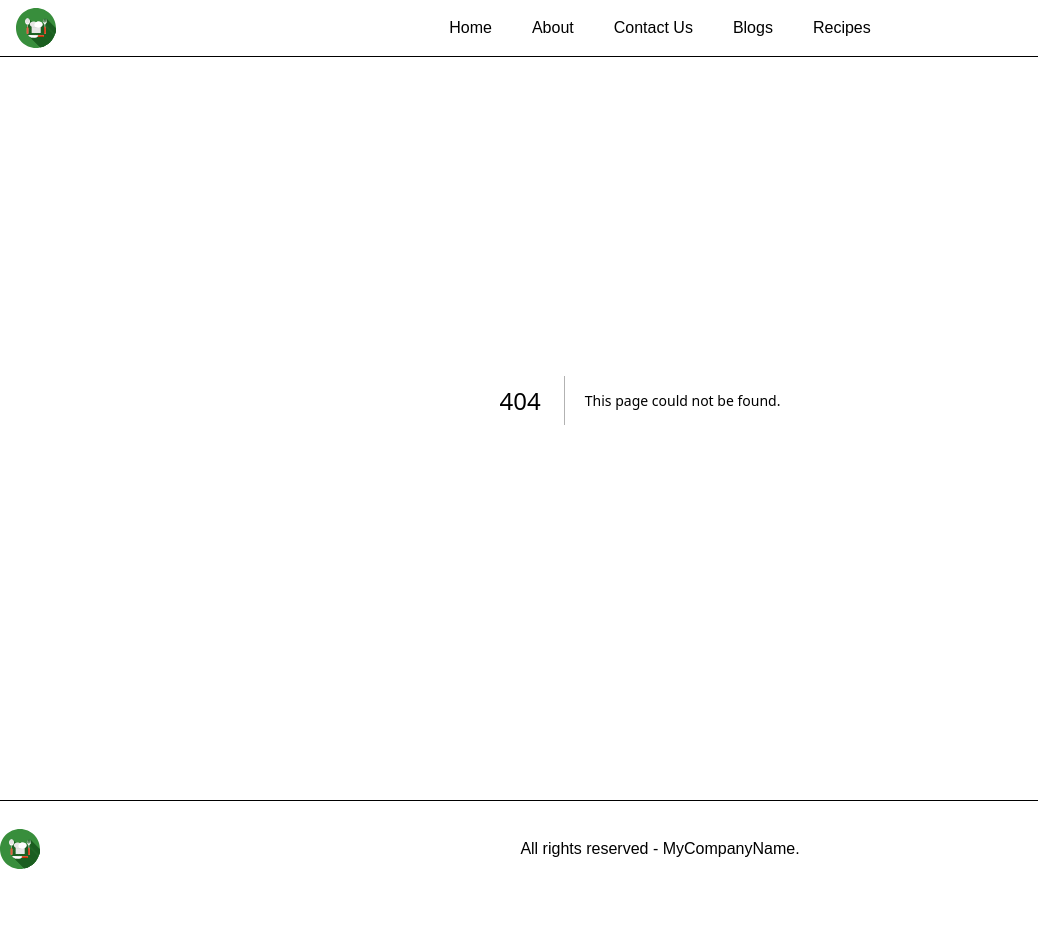
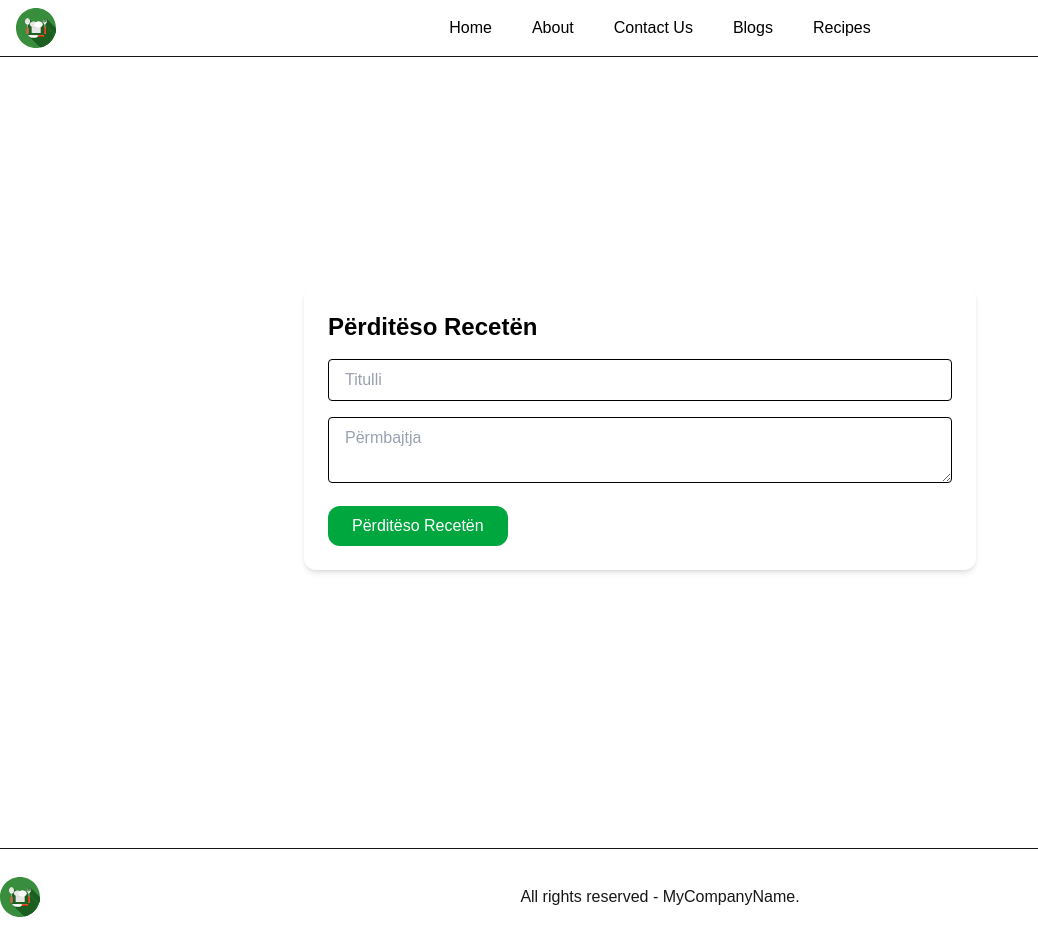
Before and after one commit to emorina1/foodly, a Next.js app: page /update/recipes/1 in a window 1280 px wide. Before the commit this address had no page. Shown: the whole page, without its empty margins (0-1038 px from the left). Before the commit the page ends 897 px from the top, so only its background shows below. Built offline with nearby package versions, Linux system fonts and the light colour scheme; no server answers.

Commit message:
update
permiresimi i funksionalitetit te crudit tash eshte nrregull

```diff
--- a/src/pages/update/recipe/[id].tsx
+++ /dev/null
@@ -1,71 +0,0 @@
-import { Recipe } from "@/api/models/Recipe";
-import useFetch from "hooks/useFetch";
-import { useRouter } from "next/router";
-import { useEffect, useState } from "react";
-
-export default function UpdateRecipe() {
-  const router = useRouter();
-  const { id } = router.query;
-
-  const [newRecipe, setNewRecipe] = useState({ title: "", body: "" });
-
-  const {
-    data: existingRecipe,
-    loading,
-    put,
-  } = useFetch<Recipe>(id ? `/api/recipes/${id}` : "");
-
-  useEffect(() => {
-    if (existingRecipe) {
-      setNewRecipe({
-        title: existingRecipe.title,
-        body: existingRecipe.body,
-      });
-    }
-  }, [existingRecipe]);
-
-  const handleUpdate = async () => {
-    if (!newRecipe.title || !newRecipe.body || !id) return;
-    await put(newRecipe);
-    router.push("/recipes");
-  };
-
-  if (loading) return <p className="text-center mt-10">Loading...</p>;
-
-  return (
-    <div className="pt-12">
-      <div className="flex flex-col items-center justify-center min-h-screen gap-y-20">
-        <div className="mb-10 max-w-2xl mx-auto bg-white p-6 rounded-xl shadow-md">
-          <h2 className="text-black text-2xl font-semibold mb-4">
-            Update Recipe
-          </h2>
-          <input
-            type="text"
-            placeholder="Title"
-            value={newRecipe.title}
-            onChange={(e) =>
-              setNewRecipe({ ...newRecipe, title: e.target.value })
-            }
-            className="w-full px-4 py-2 mb-4 border rounded placeholder-gray-400 text-black"
-          />
-          <textarea
-            placeholder="Content"
-            value={newRecipe.body}
-            onChange={(e) =>
-              setNewRecipe({ ...newRecipe, body: e.target.value })
-            }
-            className="w-full px-4 py-2 mb-4 border rounded placeholder-gray-400 text-black"
-          />
-          <button
-            onClick={handleUpdate}
-            className="px-6 py-2 bg-green-600 text-white rounded-xl hover:bg-green-700 transition"
-          >
-            Update Recipe
-          </button>
-        </div>
-      </div>
-    </div>
-  );
-}
-
-UpdateRecipe.displayName = "Update Recipe | My Application";
--- /dev/null
+++ b/src/pages/update/recipes/[id].tsx
@@ -0,0 +1,96 @@
+import { useEffect, useState } from "react";
+import { useRouter } from "next/router";
+import Head from "next/head";
+import { Recipe } from "@/api/models/Recipe";
+import useFetch from "hooks/useFetch";
+
+export default function UpdateRecipe() {
+  const router = useRouter();
+  const { id } = router.query;
+
+  const [newRecipe, setNewRecipe] = useState({ title: "", body: "" });
+  const [isUpdating, setIsUpdating] = useState(false);
+
+  const {
+    data: existingRecipe,
+    loading,
+    put,
+    error,
+  } = useFetch<Recipe>(id ? `/api/recipes/${id}` : "");
+
+  // Mbush formën me të dhënat ekzistuese
+  useEffect(() => {
+    if (existingRecipe) {
+      setNewRecipe({
+        title: existingRecipe.title,
+        body: existingRecipe.body,
+      });
+    }
+  }, [existingRecipe]);
+
+  const handleUpdate = async () => {
+    if (!newRecipe.title || !newRecipe.body || !id) return;
+
+    try {
+      setIsUpdating(true);
+      await put(newRecipe);
+      router.push("/recipes");
+    } catch (err) {
+      console.error("Gabim gjatë përditësimit:", err);
+      alert("Gabim gjatë përditësimit të recetës.");
+    } finally {
+      setIsUpdating(false);
+    }
+  };
+
+  if (!id || loading) return <p className="text-center mt-10">Loading...</p>;
+
+  return (
+    <>
+      <Head>
+        <title>Update Recipe | My Application</title>
+      </Head>
+
+      <div className="pt-12">
+        <div className="flex flex-col items-center justify-center min-h-screen gap-y-20">
+          <div className="mb-10 max-w-2xl mx-auto bg-white p-6 rounded-xl shadow-md">
+            <h2 className="text-black text-2xl font-semibold mb-4">
+              Përditëso Recetën
+            </h2>
+
+            <input
+              type="text"
+              placeholder="Titulli"
+              value={newRecipe.title}
+              onChange={(e) =>
+                setNewRecipe({ ...newRecipe, title: e.target.value })
+              }
+              className="w-full px-4 py-2 mb-4 border rounded placeholder-gray-400 text-black"
+            />
+
+            <textarea
+              placeholder="Përmbajtja"
+              value={newRecipe.body}
+              onChange={(e) =>
+                setNewRecipe({ ...newRecipe, body: e.target.value })
+              }
+              className="w-full px-4 py-2 mb-4 border rounded placeholder-gray-400 text-black"
+            />
+
+            <button
+              onClick={handleUpdate}
+              disabled={isUpdating}
+              className={`px-6 py-2 rounded-xl text-white transition ${
+                isUpdating
+                  ? "bg-gray-400 cursor-not-allowed"
+                  : "bg-green-600 hover:bg-green-700"
+              }`}
+            >
+              {isUpdating ? "Duke u përditësuar..." : "Përditëso Recetën"}
+            </button>
+          </div>
+        </div>
+      </div>
+    </>
+  );
+}
```
